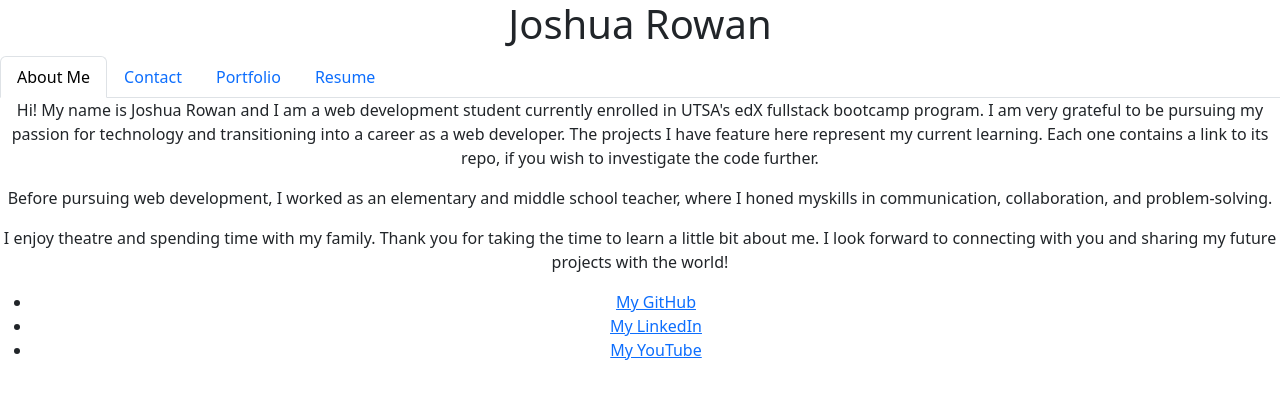
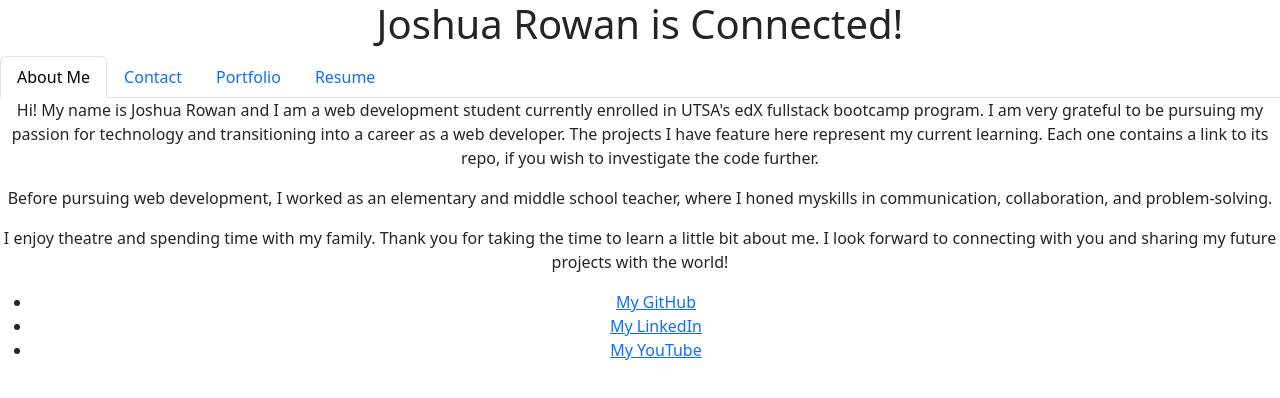
Before and after one commit to joshua-rowan/portfolio, a React (Create React App) app: page / in a window 1280 px wide. Shown: the top 398 px of the page. Built offline with nearby package versions, Linux system fonts and the light colour scheme.

Commit message:
test script

```diff
--- a/src/components/Header.js
+++ b/src/components/Header.js
@@ -3,7 +3,7 @@ import React from 'react';
 export default function Header() {
   return (
     <header>
-      <h1>Joshua Rowan</h1>
+      <h1>Joshua Rowan is Connected!</h1>
     </header>
   );
 }
```
